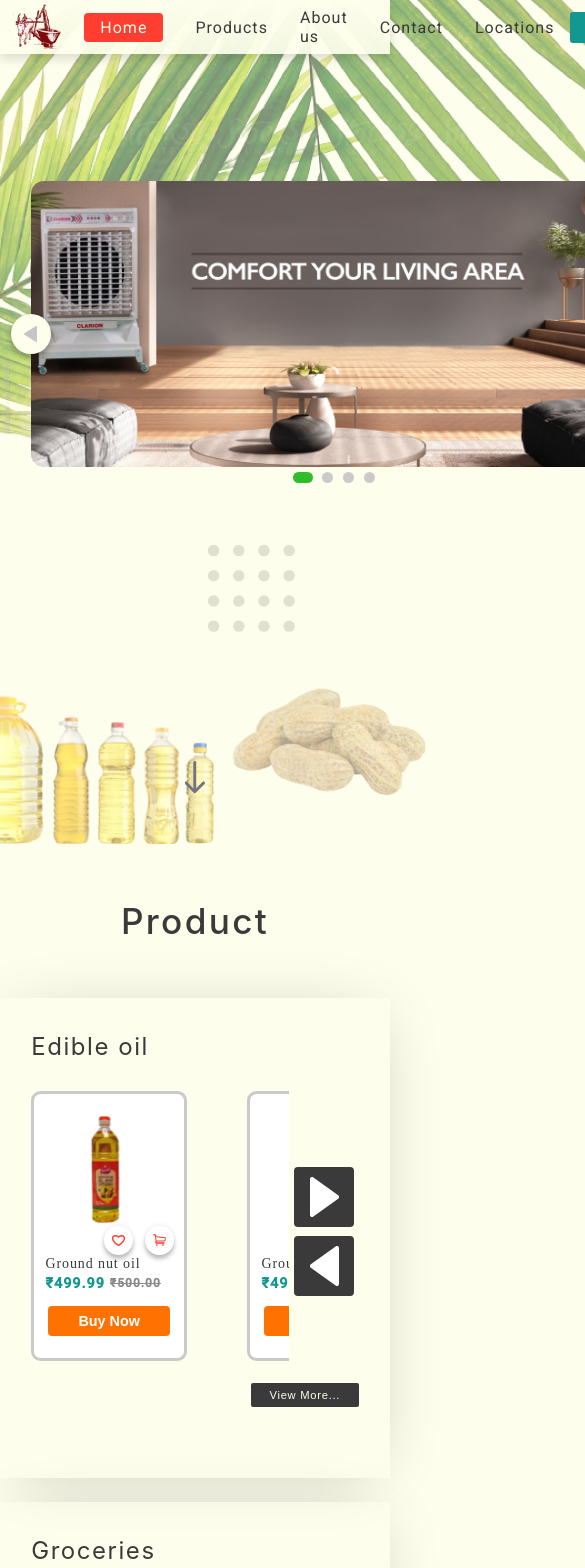
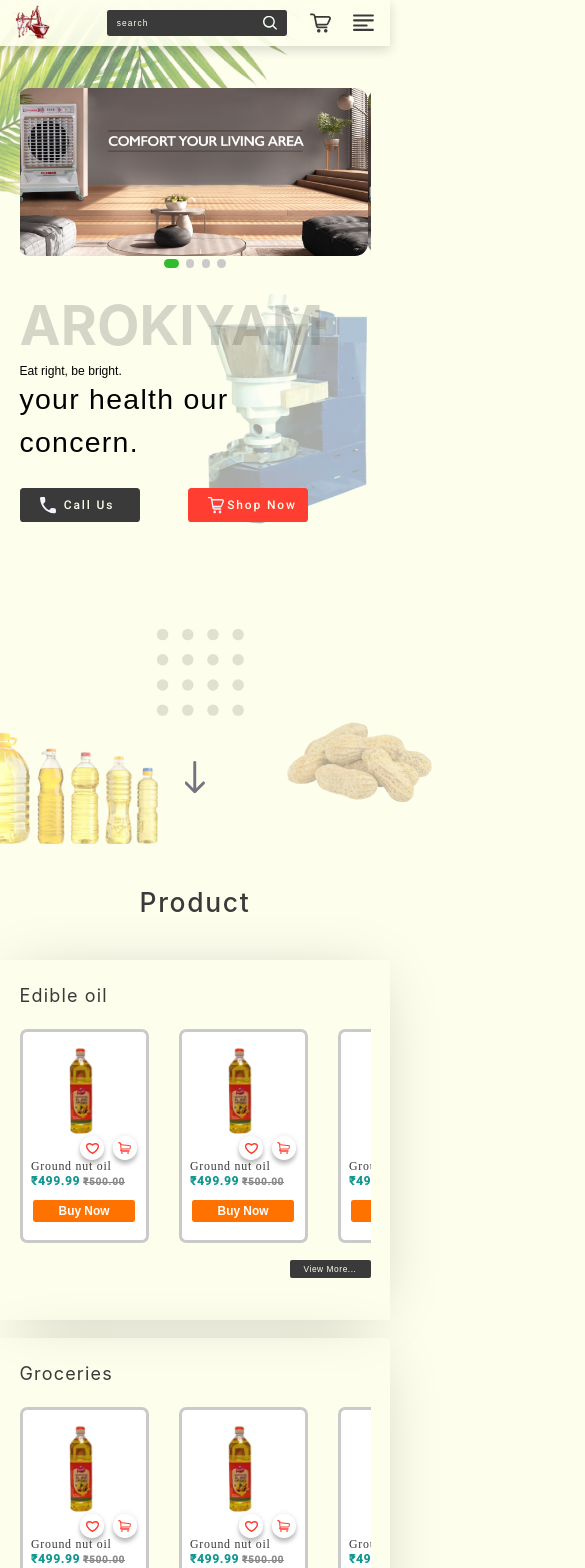
Before and after one commit to jacksonnadar/e-commerce-arokiyam, a React (Create React App) app: page / in a window 390 px wide. Shown: the top 1568 px of the page, 585 px wide, since content can reach past the window. Built offline with nearby package versions, Linux system fonts and the light colour scheme; a web font is replaced by a local one.

Commit message:
responsiveness added

```diff
--- a/src/assets/components/Carosuel/Carosuel.scss
+++ b/src/assets/components/Carosuel/Carosuel.scss
@@ -1,28 +1,36 @@
 @import '../../scss/screen_size';
 
+.carosuel-wrapper {
+  width: 36.3rem;
+  height: max-content;
+  position: relative;
+  margin-bottom: 5rem;
+  @include ipadpro {
+    width: 100%;
+  }
+  @include mobile {
+    margin-bottom: 1rem;
+  }
   .carosuel {
     display: flex;
     overflow-x: scroll;
     overflow-y: hidden;
     scroll-snap-type: x mandatory;
 
-  img {
-    position: relative;
+    .carosuel-card {
+      display: block;
+      min-width: 100%;
       scroll-snap-align: end;
       border-radius: 13px;
-    min-height: 100%;
-    min-width: 100%;
+      object-fit: cover;
+      @include mobile {
+        height: 14rem;
+      }
     }
     &::-webkit-scrollbar {
       width: 0px; /* Remove scrollbar space */
     }
   }
-.carosuel-wrapper {
-  height: max-content;
-  min-width: 606px;
-  width: 37.8rem;
-  min-height: 286px;
-  position: relative;
   .prev,
   .next {
     position: absolute;
@@ -37,6 +45,9 @@
     transform: matrix(-1, 0, 0, 1, 0, 0);
     align-items: center;
     transition: 0.2s;
+    @include mobile {
+      display: none;
+    }
     cursor: pointer;
     img {
       position: relative;
--- a/src/assets/components/Carosuel/Carosuel.tsx
+++ b/src/assets/components/Carosuel/Carosuel.tsx
@@ -25,7 +25,7 @@
       });
     }, 4000);
     return () => clearInterval(interval);
-  });
+  }, [currentBanner]);
   const scroll = (forward: boolean) => {
     carosuelRef.current?.scrollBy({
       top: 0,
@@ -36,11 +36,9 @@
     });
   };
   const checkScroll = (e: React.UIEvent<HTMLElement, UIEvent>) => {
-    if (e.currentTarget.scrollLeft % e.currentTarget.offsetWidth === 0) {
-      setCurrentBanner(
-        e.currentTarget.scrollLeft / e.currentTarget.offsetWidth
-      );
-    }
+    setCurrentBanner(
+      Math.round(e.currentTarget.scrollLeft / e.currentTarget.offsetWidth)
+    );
   };
   const paginationCLickHandler = (dot: number) => {
     carosuelRef.current?.scrollTo({
--- a/src/assets/components/Footer/Footer.scss
+++ b/src/assets/components/Footer/Footer.scss
@@ -8,7 +8,7 @@
   align-items: center;
   .tel,
   .e-mail {
-    font-size: 17px;
+    font-size: 1rem;
     letter-spacing: 0.135em;
     color: var(--bg-color);
     text-decoration: none;
--- a/src/assets/components/Header/Header.scss
+++ b/src/assets/components/Header/Header.scss
@@ -1,3 +1,4 @@
+@import '../../scss/screen_size';
 header {
   font-family: 'Roboto', sans-serif;
   height: var(--header-height);
@@ -22,6 +23,7 @@
       align-items: center;
       .logo {
         margin-left: -0.4rem;
+        width: 3.7rem;
       }
       .nav-links {
         letter-spacing: 0.065em;
@@ -32,6 +34,9 @@
         flex-direction: row;
         align-items: center;
         cursor: pointer;
+        @include ipadpro {
+          display: none;
+        }
         a {
           text-decoration: none;
 
@@ -43,7 +48,7 @@
             background: var(--red);
             color: var(--bg-color);
             padding: 0.3em 1em;
-            border-radius: 4px;
+            border-radius: 0.2rem;
           }
         }
       }
@@ -63,12 +68,19 @@
         border: none;
         outline: none;
         cursor: pointer;
+        @include ipadpro {
+          display: none;
+        }
       }
       .search-box {
         position: relative;
         width: 10rem;
         height: 1.93rem;
         margin-right: 1.9rem;
+        @include ipadpro {
+          width: 15rem;
+          height: 2.2rem;
+        }
         #search::placeholder,
         #search {
           font-size: 0.7rem;
@@ -83,7 +95,7 @@
           height: 100%;
           width: 100%;
           padding: 10px;
-          border-radius: 0.4rem;
+          border-radius: 0.2rem;
           letter-spacing: 0.1em;
           border: none;
           outline: none;
@@ -91,6 +103,7 @@
 
         img {
           position: absolute;
+          width: 1.2rem;
           right: 0.8rem;
           top: 50%;
           transform: translateY(-50%);
@@ -98,7 +111,12 @@
         }
       }
       .cart {
-        margin-right: 2vw;
+        margin-right: 1.8rem;
+        width: 1.8rem;
+        height: auto;
+      }
+      .ham-menu {
+        width: 1.8rem;
       }
     }
   }
--- a/src/assets/components/Hero/Hero.scss
+++ b/src/assets/components/Hero/Hero.scss
@@ -10,10 +10,21 @@
   @include display2k {
     padding-top: 20vh;
   }
+  @include ipadpro {
+    padding-top: 5rem;
+  }
+  @include mobile {
+    padding-top: 5vh;
+  }
   .hero-wraper {
     min-width: 90%;
     display: flex;
     justify-content: space-between;
+    @include ipadpro {
+      flex-direction: column;
+      align-items: center;
+      justify-content: flex-start;
+    }
     .arokiyam {
       font-weight: bold;
       font-size: 4.6rem;
@@ -33,12 +44,20 @@
       margin-top: -0.3rem;
     }
     .title {
+      // display: inline;
+      width: 23rem;
       font-size: 2.37rem;
       line-height: 3.6rem;
       letter-spacing: 0.045em;
+      @include ipadpro {
+        width: 18rem;
+      }
     }
     .buttons {
       display: flex;
+      @include ipadpro {
+        margin-top: 2rem;
+      }
       button::after {
         content: '';
         height: 1.2rem;
@@ -49,6 +68,10 @@
         background-repeat: no-repeat;
         position: absolute;
         background-size: 100%;
+        @include ipadpro {
+          height: 1.4rem;
+          width: 1.4rem;
+        }
       }
       button {
         cursor: pointer;
@@ -60,11 +83,16 @@
         color: var(--bg-color);
         width: 8.4rem;
         height: 2.2rem;
-        border-radius: 7px;
+        border-radius: 0.3rem;
         border: none;
         outline: none;
         text-align: end;
         padding-right: 0.9rem;
+        @include ipadpro {
+          width: 10rem;
+          height: 2.8rem;
+          font-size: 1rem;
+        }
       }
 
       .call-us {
@@ -92,20 +120,33 @@
 
 .intro {
   position: relative;
+  align-self: flex-start;
   .machine {
     position: absolute;
     right: -5rem;
     top: -5rem;
     z-index: -1;
-    transform: scale(0.98);
+    width: 20rem;
     @include desktophuge {
       top: -2rem;
+    }
+    @include ipadpro {
+      top: 0;
+      right: -15rem;
+    }
+    @include ipad {
+      right: -20rem;
+    }
+    @include mobile {
+      width: 16rem;
+      right: -5rem;
     }
   }
 }
 // images in hero section
 .floating-images {
   position: absolute;
+  z-index: -2;
 }
 .bottels {
   width: 15rem;
@@ -123,7 +164,17 @@
   left: 53%;
   bottom: 25%;
   transform: scale(0.98);
-  z-index: -2;
+  @include ipadpro {
+    bottom: 18%;
+  }
+  @include ipad {
+    left: 40%;
+    bottom: 5%;
+  }
+  @include mobile {
+    left: 40%;
+    bottom: 15%;
+  }
 }
 .down {
   left: 50%;
--- a/src/assets/components/Hero/Hero.tsx
+++ b/src/assets/components/Hero/Hero.tsx
@@ -15,16 +15,15 @@
     <div className="Hero">
       <div className="hero-wraper">
         <Carosuel>
-          <img src={carosuel} alt="" />
-          <img src={carosuel} alt="" />
-          <img src={carosuel} alt="" />
-          <img src={carosuel} alt="" />
+          <img className="carosuel-card" src={carosuel} alt="" />
+          <img className="carosuel-card" src={carosuel} alt="" />
+          <img className="carosuel-card" src={carosuel} alt="" />
+          <img className="carosuel-card" src={carosuel} alt="" />
         </Carosuel>
         <section className="intro">
           <h1 className="arokiyam">AROKIYAM</h1>
           <p className="subtitle">Eat right, be bright.</p>
-          <p className="title">your health our</p>
-          <p className="title">concern.</p>
+          <p className="title">your health our concern.</p>
           <div className="buttons">
             <div className="call-us">
               <button>Call Us&nbsp;&nbsp;&nbsp;</button>
--- a/src/assets/components/ProductCard/ProductCard.scss
+++ b/src/assets/components/ProductCard/ProductCard.scss
@@ -6,7 +6,13 @@
   border: 3px solid var(--vl-grey);
   border-radius: 0.6rem;
   padding: 1.2rem 0.7rem;
-  scroll-snap-align: end;
+  scroll-snap-align: start;
+  font-size: 1rem;
+  @include mobile {
+    min-width: 10.75rem;
+    height: 17.87rem;
+    font-size: 1.1rem;
+  }
   .top-section {
     display: flex;
     justify-content: center;
@@ -21,8 +27,8 @@
       .heart,
       .cart {
         position: absolute;
-        height: 1.8rem;
-        width: 1.8rem;
+        height: 1.8em;
+        width: 1.8em;
         color: var(--white);
         box-shadow: 0px 4px 4px rgba(0, 0, 0, 0.25),
           0px -1px 4px 1px rgba(0, 0, 0, 0.05);
@@ -38,7 +44,7 @@
         }
       }
       .heart {
-        right: 2.5rem;
+        right: 2.5em;
       }
       .heart:hover,
       .cart:hover {
@@ -54,42 +60,42 @@
       font-family: Ramabhadra;
       justify-self: flex-start;
       font-weight: normal;
-      font-size: 14px;
+      font-size: 0.9em;
       letter-spacing: 0.065em;
-      margin-top: 1.9rem;
+      margin-top: 1.9em;
       color: var(--d-grey);
     }
     .price {
-      margin-top: 4px;
+      margin-top: 0.2em;
       display: flex;
       font-family: Roboto;
       font-weight: bold;
       letter-spacing: 0.065em;
       .selling-price {
-        font-size: 0.9rem;
-        line-height: 1rem;
+        font-size: 0.9em;
+        line-height: 1em;
         color: var(--green);
       }
       .market-price {
-        margin-left: 0.3rem;
-        font-size: 0.75rem;
+        margin-left: 0.3em;
+        font-size: 0.75em;
         text-decoration-line: line-through;
         color: var(--l-grey);
       }
     }
 
     .buy-now {
-      margin-top: 0.87rem;
+      margin-top: 0.87em;
       width: 100%;
       display: flex;
       justify-content: center;
       button {
-        height: 1.85rem;
+        height: 1.85em;
         width: 96%;
         font-weight: bold;
         background: var(--orange);
-        border-radius: 4px;
-        font-size: 0.9rem;
+        border-radius: 0.2em;
+        font-size: 0.9em;
         color: var(--white);
         border: none;
         outline: none;
--- a/src/assets/components/ProductCarosuel/ProductCarosuel.scss
+++ b/src/assets/components/ProductCarosuel/ProductCarosuel.scss
@@ -1,3 +1,4 @@
+@import '../../scss/screen_size';
 .ProductCarosuel {
   display: flex;
   flex-direction: column;
@@ -28,6 +29,12 @@
       overflow-y: hidden;
       scroll-snap-type: x mandatory;
       padding-bottom: 0.7rem;
+      @include ipadpro {
+        width: 100%;
+      }
+      @include mobile {
+        column-gap: 2.5rem;
+      }
       &::-webkit-scrollbar {
         height: 8px;
       }
@@ -48,6 +55,9 @@
     flex-direction: column;
     height: 100%;
     justify-content: center;
+    @include ipadpro {
+      display: none;
+    }
     .prev,
     .next {
       cursor: pointer;
@@ -57,8 +67,8 @@
       justify-content: center;
       border-radius: 4px;
       background-color: var(--d-grey);
-      height: 60px;
-      width: 60px;
+      height: 3.8rem;
+      width: 3.8rem;
     }
   }
   button.view-more {
--- a/src/assets/components/ProductCarosuel/ProductCarosuel.tsx
+++ b/src/assets/components/ProductCarosuel/ProductCarosuel.tsx
@@ -12,10 +12,6 @@
   const productCarosuelRef = useRef<HTMLDivElement | null>(null);
 
   const arrowButtonClickHandler = (forward: boolean) => {
-    console.log(
-      productCarosuelRef.current?.scrollLeft,
-      productCarosuelRef.current?.offsetWidth
-    );
     productCarosuelRef.current?.scrollBy({
       top: 0,
       left: forward ? 200 : -20,
--- a/src/assets/components/SingleDetail/SingleDetail.scss
+++ b/src/assets/components/SingleDetail/SingleDetail.scss
@@ -1,11 +1,19 @@
+@import '../../scss/screen_size';
+
 .SingleDetail {
-  padding: 6.25rem 12vw;
+  padding: 6.25rem var(--common-padding);
   display: flex;
   column-gap: 6vw;
+  @include ipadpro {
+    padding: 3rem var(--common-padding);
+  }
   .text {
     width: 50%;
     display: flex;
     flex-direction: column;
+    @include ipadpro {
+      width: 100%;
+    }
     .title {
       font-weight: normal;
       font-size: 1.5rem;
@@ -28,6 +36,7 @@
   }
   .image {
     width: 50%;
+
     img {
       border-radius: 0.8rem;
       width: 30rem;
@@ -46,12 +55,19 @@
     margin-top: 20%;
     align-self: flex-end;
     font-weight: bold;
-    font-size: 14px;
+    font-size: 0.9rem;
     letter-spacing: 0.065em;
+    @include ipadpro {
+      width: 12rem;
+      height: 2.5rem;
+      margin-top: 2rem;
+      font-size: 1.1rem;
+    }
   }
 }
 .reverse {
   flex-direction: row-reverse;
+
   .text {
     .title {
       text-align: left;
@@ -68,3 +84,43 @@
     justify-content: flex-end;
   }
 }
+.SingleDetail,
+.reverse {
+  @include ipadpro {
+    flex-direction: column-reverse;
+  }
+  .text {
+    .title {
+      @include ipadpro {
+        text-align: center;
+        margin: 2rem 0 2rem 0;
+        font-size: 2rem;
+      }
+      @include mobile {
+        font-size: 1.4rem;
+      }
+    }
+    .description {
+      @include ipadpro {
+        text-align: center;
+        font-size: 1.1rem;
+      }
+      @include mobile {
+        font-size: 0.9rem;
+      }
+    }
+    button.shop-now {
+      align-self: center;
+    }
+  }
+  .image {
+    @include ipadpro {
+      width: 100%;
+    }
+    img {
+      @include ipadpro {
+        width: 100%;
+      }
+    }
+  }
+}
--- a/src/assets/scss/_screen_size.scss
+++ b/src/assets/scss/_screen_size.scss
@@ -24,12 +24,12 @@
   }
 }
 @mixin mobile {
-  @media only screen and (max-width: 680px) {
+  @media only screen and (max-width: 445px) {
     @content;
   }
 }
 @mixin smallmobile {
-  @media only screen and (max-width: 445px) {
+  @media only screen and (max-width: 250px) {
     @content;
   }
 }
--- a/src/index.scss
+++ b/src/index.scss
@@ -23,8 +23,25 @@
   @include desktophuge {
     font-size: 20px;
   }
+  @include desktop {
+    font-size: 14px;
+  }
+
   @include display2k {
     font-size: 24px;
+  }
+  @include ipadpro {
+    font-size: 20px;
+    --common-padding: 8vw;
+  }
+  @include ipad {
+    font-size: 15px;
+    --common-padding: 8vw;
+  }
+  @include mobile {
+    font-size: 12px;
+    --header-height: 3.8rem;
+    --common-padding: 5vw;
   }
 }
 body {
@@ -38,10 +55,14 @@
   -moz-osx-font-smoothing: grayscale;
   background: var(--bg-color);
   .bg-leaf {
+    width: 40rem;
     position: absolute;
     top: 0;
     left: 0;
     z-index: -4;
+    @include mobile {
+      width: 25rem;
+    }
   }
 }
 
```
Also changed, not shown: 2 other files (tests, documents, lock files or other folders). Lines whose indentation alone changed are shown as unchanged.
